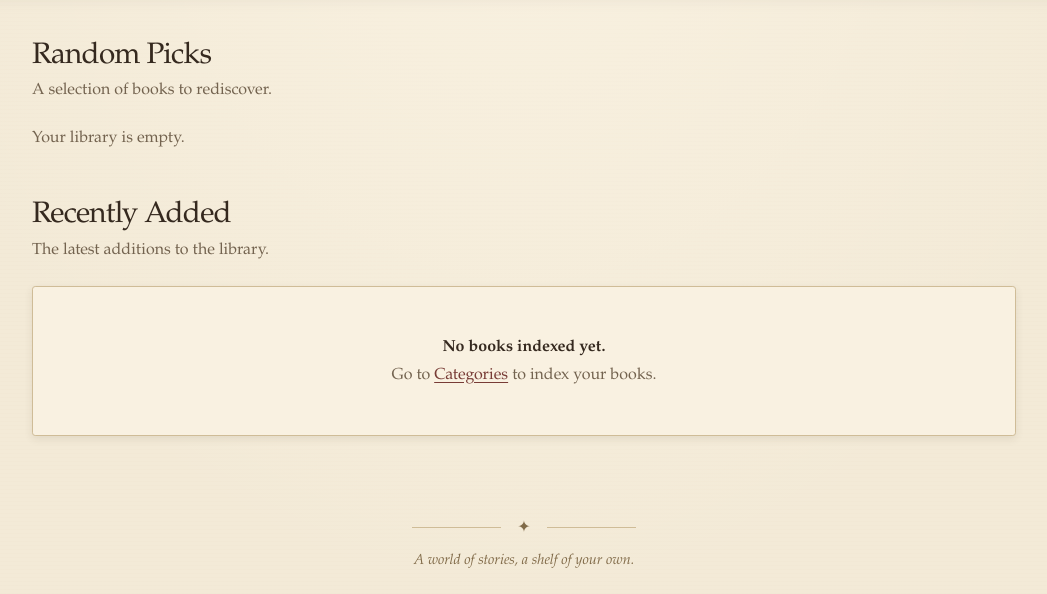
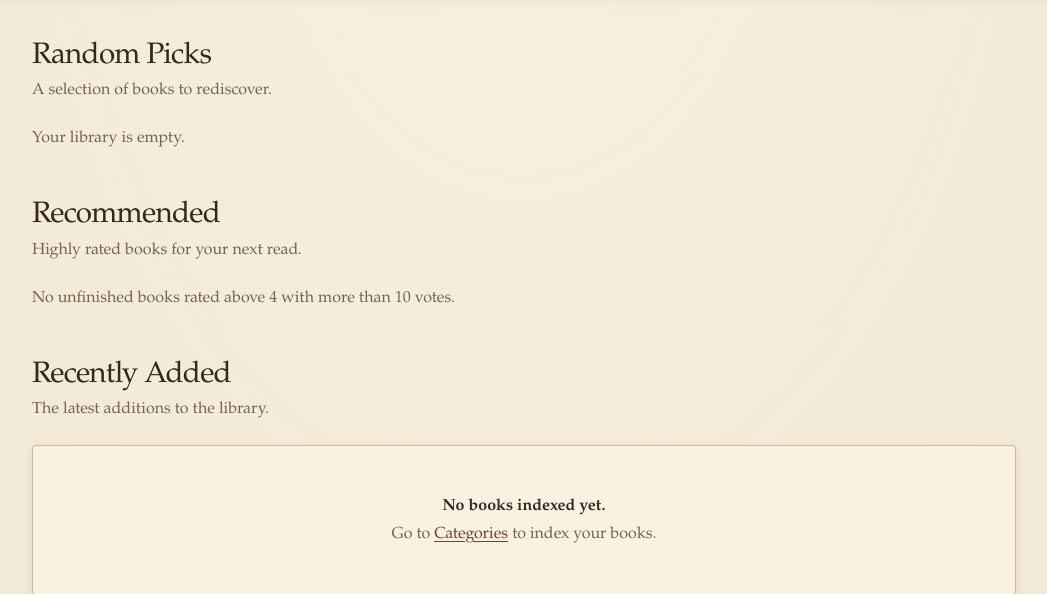
Before and after one commit to sibprogrammer/bookshelf, a Python web app: template src/templates/home.html in a window 1280 px wide. Shown: the part 182-776 px from the top of the page, without its empty margins (116-1163 px from the left). Before the commit the page ends 750 px from the top, so only its background shows below. Run offline with Jinja, Linux system fonts and the light colour scheme; the template is opened without the code that fills it, so the values that code supplies are empty; some libraries are stand-ins or nearby versions.

Commit message:
Add home page recommendations for highly rated books

```diff
--- a/src/main.py
+++ b/src/main.py
@@ -82,13 +82,15 @@ def create_app(config: Config | None = None) -> Flask:
     def home():
         books = store.recent_books()
         random_books = store.random_books()
+        recommended_books = store.recommended_books()
         return render_template(
             "home.html",
             books=books,
             random_books=random_books,
+            recommended_books=recommended_books,
             cover_book_ids={
                 book.id
-                for book in books + random_books
+                for book in books + random_books + recommended_books
                 if indexer.covers.find(book.files) is not None
             },
         )
--- a/src/templates/home.html
+++ b/src/templates/home.html
@@ -14,6 +14,21 @@
     </ul>
     {% else %}
     <p class="text-body-secondary">Your library is empty.</p>
+    {% endif %}
+  </section>
+  <section class="mb-5" aria-labelledby="recommended-heading">
+    <h2 id="recommended-heading" class="h2 mb-1">Recommended</h2>
+    <p class="text-body-secondary mb-4">Highly rated books for your next read.</p>
+    {% if recommended_books %}
+    <ul class="random-book-grid row row-cols-1 row-cols-sm-2 row-cols-md-3 row-cols-lg-4 row-cols-xl-5 g-3 list-unstyled mb-0">
+      {% for book in recommended_books %}
+      <li class="col">
+        {% include "_book_card.html" %}
+      </li>
+      {% endfor %}
+    </ul>
+    {% else %}
+    <p class="text-body-secondary">No unfinished books rated above 4 with more than 10 votes.</p>
     {% endif %}
   </section>
   <section aria-labelledby="recent-heading">
```
Also changed, not shown: src/store.py (+13 -3 lines), tests/test_web.py (+45 -0 lines).
